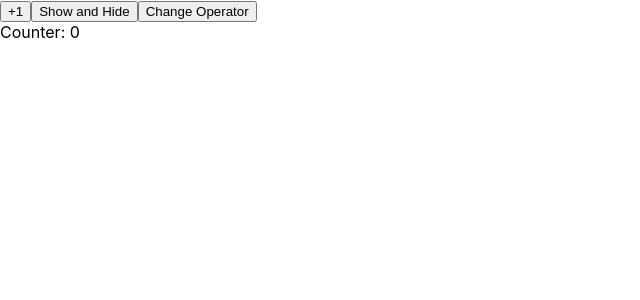
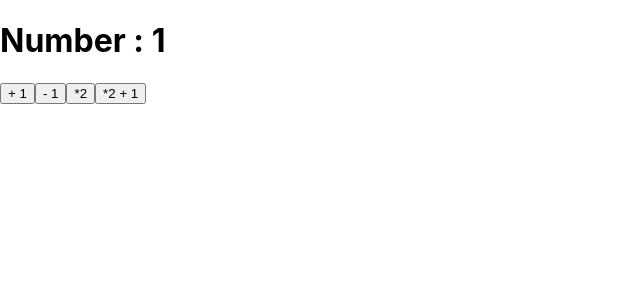
Before and after one commit to Daily-manjoo/my-app, a React (Create React App) app: page / in a window 1280 px wide. Shown: the top 300 px of the page, without its empty margins (0-640 px from the left). Built offline with nearby package versions, Linux system fonts and the light colour scheme.

Commit message:
0519 commit

```diff
--- a/src/App.js
+++ b/src/App.js
@@ -1,10 +1,11 @@
 import "./App.css";
-import Counter from "./components/Counter";
+// import Counter from "./components/Counter";
+import Counter2 from "./components/Counter2";
 
 function App() {
   return (
     <div className="app">
-      <Counter />
+      <Counter2 />
     </div>
   );
 }
--- /dev/null
+++ b/src/components/Counter2.js
@@ -0,0 +1,25 @@
+import React, { useState } from "react";
+
+export default function App() {
+  const [number, setNumber] = useState(1);
+
+  const add = () => setNumber((number) => number + 1);
+  const subtract = () => setNumber((number) => number - 1);
+  const multiplyBy2 = () => setNumber((number) => number * 2);
+  const multiplyBy2AndAddBy1 = () => {
+    multiplyBy2();
+    add();
+  };
+
+  return (
+    <div>
+      <h1>Number : {number}</h1>
+      <div>
+        <button onClick={add}>+ 1</button>
+        <button onClick={subtract}>- 1</button>
+        <button onClick={multiplyBy2}>*2</button>
+        <button onClick={multiplyBy2AndAddBy1}>*2 + 1</button>
+      </div>
+    </div>
+  );
+}
```
